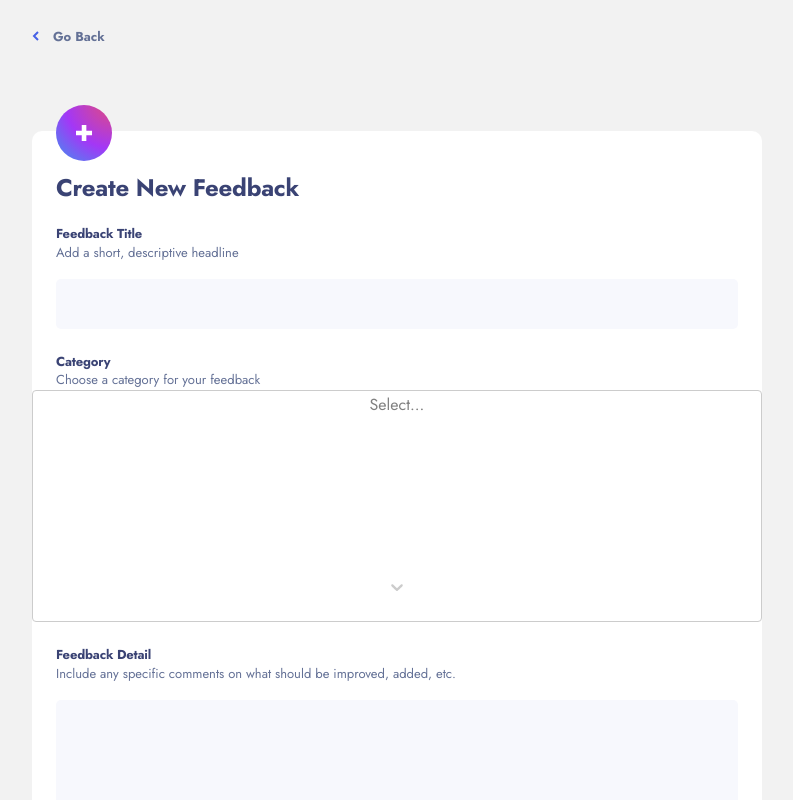
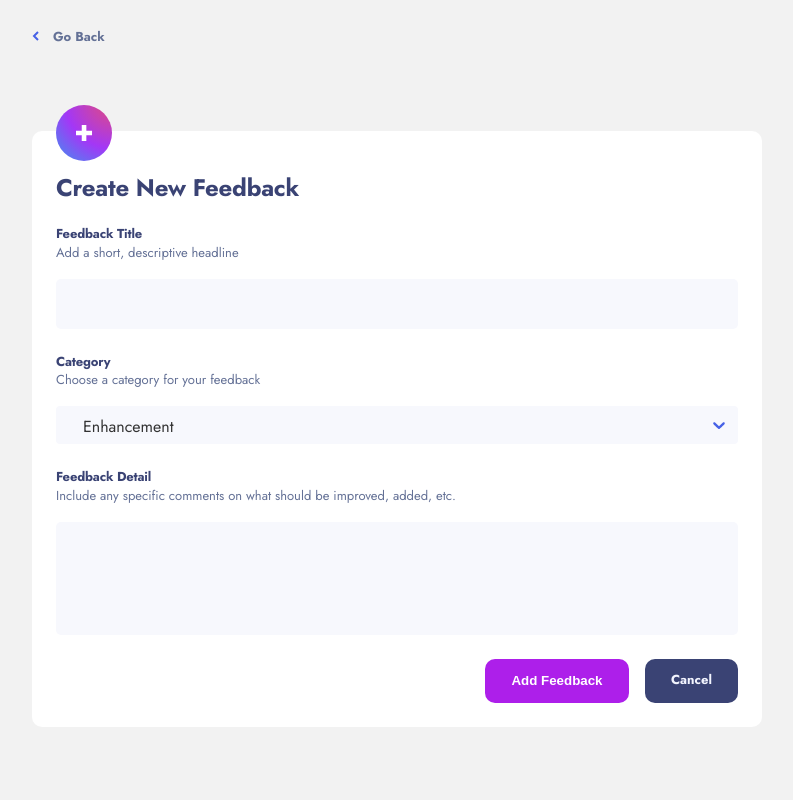
Before and after one commit to jhortizu01/product-feedback-app, a React (Create React App) app: page /create-feedback in a window 1280 px wide. Shown: the top 800 px of the page, without its empty margins (243-1036 px from the left). Built offline with nearby package versions, Linux system fonts and the light colour scheme.

Commit message:
Complete react select styling

```diff
--- a/src/pages/CreateFeedback.tsx
+++ b/src/pages/CreateFeedback.tsx
@@ -1,27 +1,17 @@
+import { useForm, SubmitHandler, Controller } from 'react-hook-form';
+import Select from 'react-select';
+import { Link } from 'react-router-dom';
+import { useNavigate } from 'react-router-dom';
 import { useState } from 'react';
-import { ProductRequest } from '../types';
-import { useNavigate, Link } from 'react-router-dom';
-import arrowDown from '../assets/shared/icon-arrow-down.svg';
-import arrowUp from '../assets/shared/icon-arrow-up.svg';
+
+// SVG
 import leftArrow from '../assets/shared/icon-arrow-left.svg';
 import newFeedback from '../assets/shared/icon-new-feedback.svg';
-import { useForm, SubmitHandler, Controller } from 'react-hook-form';
-import Select from 'react-select';
-import { Category } from '@mui/icons-material';
+import check from '../assets/shared/icon-check.svg';
 
-type Option = {
-  value: string;
-  label: string;
-};
-
-const options: Option[] = [
-  { value: 'Chocolate', label: 'Chocolate' },
-  { value: 'Strawberry', label: 'Strawberry' },
-  { value: 'Vanilla', label: 'Vanilla' },
-];
-interface IProps {
-  productRequests: ProductRequest[];
-}
+// Types
+import { ProductRequest, LabelValue } from '../types';
+import { colorstyles } from './colorstyle';
 
 type Inputs = {
   title: string;
@@ -29,18 +19,34 @@ type Inputs = {
   category: string;
 };
 
+const categoryOptions: LabelValue[] = [
+  {
+    value: 'Enhancement',
+    label: 'Enhancement',
+  },
+  { value: 'Bug', label: 'Bug' },
+  { value: 'Feature', label: 'Feature' },
+  { value: 'UI', label: 'UI' },
+  { value: 'UX', label: 'UX' },
+];
+
+interface IProps {
+  productRequests: ProductRequest[];
+}
+
 export const CreateFeedback = (props: IProps) => {
   const { productRequests } = props;
   const navigate = useNavigate();
+  const [isSearchable, setIsSearchable] = useState(false);
+  const [isClearable, setIsClearable] = useState(false);
 
   const {
     control,
     register,
     handleSubmit,
     formState: { errors },
-    getValues,
   } = useForm<Inputs>({
-    defaultValues: { title: '', category: 'Vanilla', feedback: '' },
+    defaultValues: { title: '', category: 'Enhancement', feedback: '' },
   });
 
   const onSubmit: SubmitHandler<Inputs> = (data) => {
@@ -54,8 +60,7 @@ export const CreateFeedback = (props: IProps) => {
       comments: [],
     });
 
-    console.log(productRequests);
-    // navigate('/');
+    navigate('/');
   };
 
   return (
@@ -67,50 +72,53 @@ export const CreateFeedback = (props: IProps) => {
       <img className="add" src={newFeedback} alt="plus sign" />
       <form onSubmit={handleSubmit(onSubmit)}>
         <h1>Create New Feedback</h1>
-        <div>
+        <div className="container">
           <label htmlFor="titleRequired">
             <span>Feedback Title</span>
             <span>Add a short, descriptive headline</span>
           </label>
           {errors.title && <span className="error">Can't be empty.</span>}
-          <input type="text" {...register('title', { required: true })} />
+          <input
+            type="text"
+            className="text"
+            {...register('title', { required: true })}
+          />
         </div>
 
         <label htmlFor="category">
           <span>Category</span>
           <span>Choose a category for your feedback</span>
         </label>
+        <div className="dropdown">
           <Controller
+            name="category"
             control={control}
-          name="category"
-          render={({
-            field: { onChange, onBlur, value, name, ref },
-            fieldState: { invalid, isTouched, isDirty, error },
-            formState,
-          }) => (
+            rules={{
+              required: true,
+            }}
+            render={({ field: { onChange, value, name, ref } }) => {
+              const currentSelection = categoryOptions.find(
+                (c: LabelValue) => c.value === value,
+              );
+
+              return (
                 <Select
                   name={name}
-              value={getValues('category')}
-              inputRef={ref}
-              options={options}
-              onChange={(selectedOption: Option) =>
-                onChange(selectedOption.value)
-              }
+                  options={categoryOptions}
+                  onChange={(selectedOption: LabelValue | null): void => {
+                    onChange(selectedOption?.value);
+                  }}
+                  ref={ref}
+                  value={currentSelection}
+                  isSearchable={isSearchable}
+                  isClearable={isClearable}
+                  styles={colorstyles}
                 />
-          )}
-          rules={{ required: true }}
+              );
+            }}
           />
-        {/*  */}
-
-        {/* <select id="category" {...register('category')}>
-            <option value="feature">Feature</option>
-            <option value="bug">Bug</option>
-            <option value="enhancement">Enhancement</option>
-            <option value="ui">UI</option>
-            <option value="ux">UX</option>
-          </select> */}
-
-        <div>
+        </div>
+        <div className="container">
           <label htmlFor="feedback">
             <span>Feedback Detail</span>
             <span>
@@ -119,14 +127,18 @@ export const CreateFeedback = (props: IProps) => {
             </span>
           </label>
           {errors.feedback && <span className="error">Can't be empty.</span>}
-          <input type="text" {...register('feedback', { required: true })} />
+          <textarea
+            className="text"
+            {...register('feedback', { required: true })}
+          />
         </div>
 
+        <div className="button-container">
           <input type="submit" value="Add Feedback" className="add-feedback" />
-
           <Link to={'/'} className="cancel">
             Cancel
           </Link>
+        </div>
       </form>
     </section>
   );
--- /dev/null
+++ b/src/pages/colorstyle.tsx
@@ -0,0 +1,76 @@
+export const colorstyles = {
+  control: (baseStyles: any, state: any) => ({
+    ...baseStyles,
+    border: state.isFocused ? '#4661e6 solid 1px' : 'transparent solid 1px',
+    backgroundColor: '#F7F8FD',
+    display: 'flex',
+    justifyContent: 'space-between',
+    alignItems: 'center',
+    height: '16px',
+    marginTop: '16px',
+    width: '100%',
+    ':hover': {
+      cursor: 'pointer',
+      border: 'transparent',
+    },
+  }),
+  menu: (base: any) => ({
+    ...base,
+    width: '100%',
+    boxShadow: 'none',
+    display: 'flex',
+    flexDirection: 'row',
+    border: 'transparent solid 1px',
+  }),
+  valueContainer: () => ({
+    height: '20px',
+    paddingLeft: '24px',
+  }),
+  menuList: () => ({
+    width: '100%',
+  }),
+  indicatorSeparator: () => ({
+    display: 'none',
+  }),
+  indicatorsContainer: (base: any) => ({
+    ...base,
+    display: 'flex',
+    height: '100%',
+    width: 'fit-content',
+  }),
+  dropdownIndicator: (base: any, state: any) => ({
+    ...base,
+    color: '#4661E6',
+    height: '100%',
+    display: 'flex',
+    justifyContent: 'center',
+    transform: state.isFocused ? 'rotate(180deg)' : 'rotate(0deg)',
+  }),
+  option: (base: any, state: any) => ({
+    ...base,
+    color: '#647196',
+    backgroundColor: 'transparent',
+    ':hover': {
+      cursor: 'pointer',
+      color: '#AD1FEA',
+    },
+    width: '100%',
+    display: 'flex',
+    flexDirection: 'row',
+    justifyContent: 'space-between',
+    borderBottom: 'solid 1px #F2F4FF',
+    ':after': state.isSelected
+      ? {
+          content: '"✔"',
+          color: '#AD1FEA',
+          display: 'block',
+          marginRight: 8,
+          height: 10,
+          width: 10,
+        }
+      : { backgroundColor: 'transparent' },
+    ':last-of-type': {
+      borderBottom: 'none',
+    },
+  }),
+};
--- a/src/styles/Create-Feedback.scss
+++ b/src/styles/Create-Feedback.scss
@@ -20,9 +20,10 @@
     display: flex;
     flex-direction: column;
 
-    div {
+    .container {
       display: flex;
       flex-direction: column;
+      justify-content: center;
 
       &:last-of-type {
         input {
@@ -41,13 +42,12 @@
         order: 3;
       }
 
-      input {
+      .text {
         order: 2;
         margin-right: 24px;
         margin-left: 24px;
         margin-top: 16px;
         background-color: $light-gray;
-        height: 48px !important;
         border: none;
         border-radius: 5px;
         padding-left: 24px;
@@ -56,6 +56,16 @@
           border: solid 1px $bright-blue !important;
         }
       }
+    }
+
+    input {
+      height: 48px
+    }
+
+    textarea {
+      height: 96px;
+      padding-top: 15px;
+      resize: none;
     }
 
     h1 {
@@ -89,20 +99,9 @@
       }
     }
 
-    input[type="text"] {
-
-    }
-
     select {
       margin-right: 24px;
       margin-left: 24px;
-    }
-
-    .add-feedback {
-      width: calc(100% - 48px);
-      margin-left: auto;
-      margin-right: auto;
-      margin-top: 40px;
     }
 
     .error {
@@ -131,6 +130,41 @@
     }
   }
 
+  .dropdown {
+    display: flex;
+    justify-content: space-between;
+    align-items: center;
+    width: calc(100% - 48px);
+    margin-right: auto;
+    margin-left: auto;
+
+    > div {
+      width: 100%;
+    }
+  }
+
+  .button-container {
+    @include for-tablet() {
+      display:flex;
+      padding: 24px;
+      justify-content: right;
+    }
+
+    .add-feedback {
+
+      width: calc(100% - 48px);
+      margin-left: auto;
+      margin-right: auto;
+      margin-top: 40px;
+
+      @include for-tablet() {
+        margin: 0 16px 0 0;
+        height: 44px;
+        width: 144px;
+        order: 1;
+      }
+    }
+
     .cancel {
       background-color: $grey-blue;
       color: $gray;
@@ -150,5 +184,14 @@
       line-height: 18.79px;
       margin-top: 16px;
       margin-bottom: 24px;
+
+      @include for-tablet() {
+        width: 93px;
+        height: 44px;
+        margin: 0;
+        order: 2;
       }
     }
+
+  }
+}
--- a/src/types/types.ts
+++ b/src/types/types.ts
@@ -1,4 +1,9 @@
 import { STATUSES } from './enums';
+
+export type LabelValue = {
+  value: string;
+  label: string;
+};
 
 export type ProductRequest = {
   id: number;
```
Also changed, not shown: src/pages/test.md (deleted, +0 -45 lines). Lines whose indentation alone changed are shown as unchanged.
